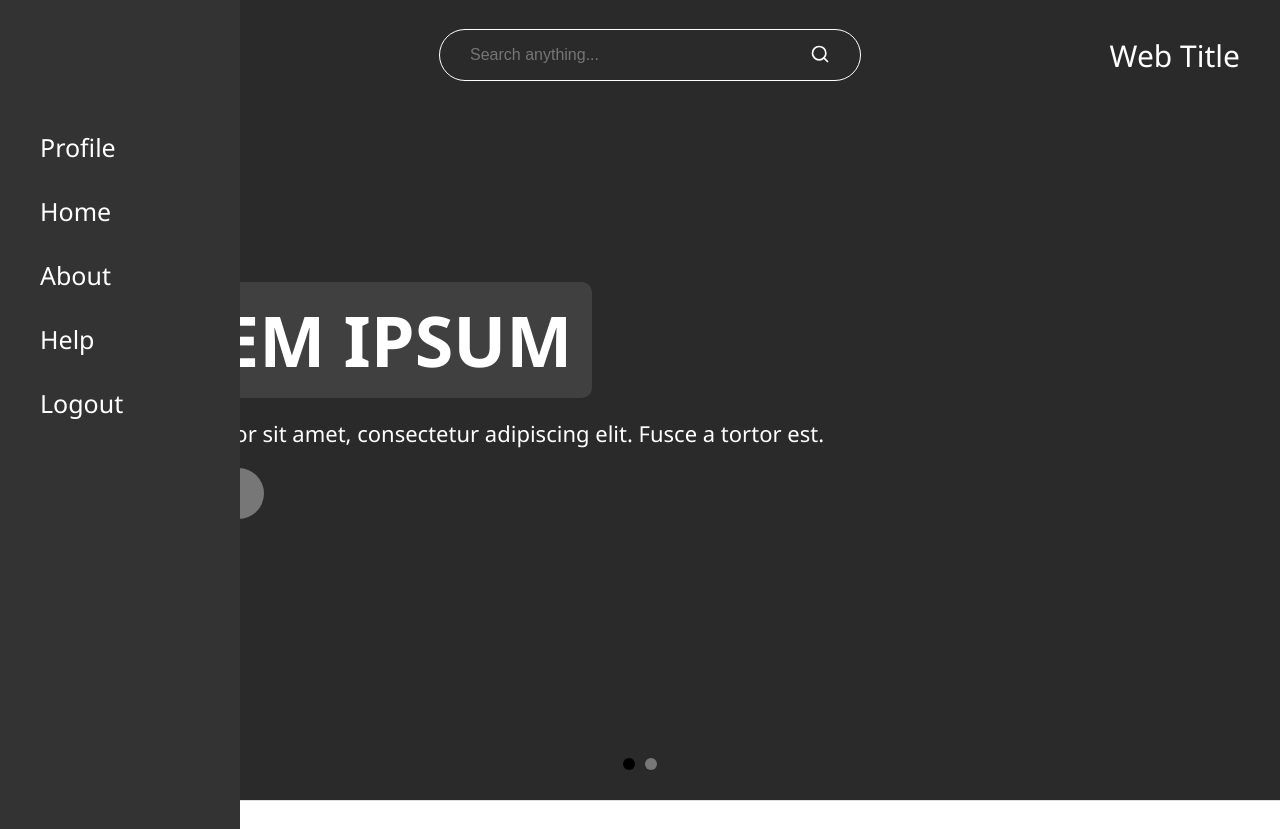
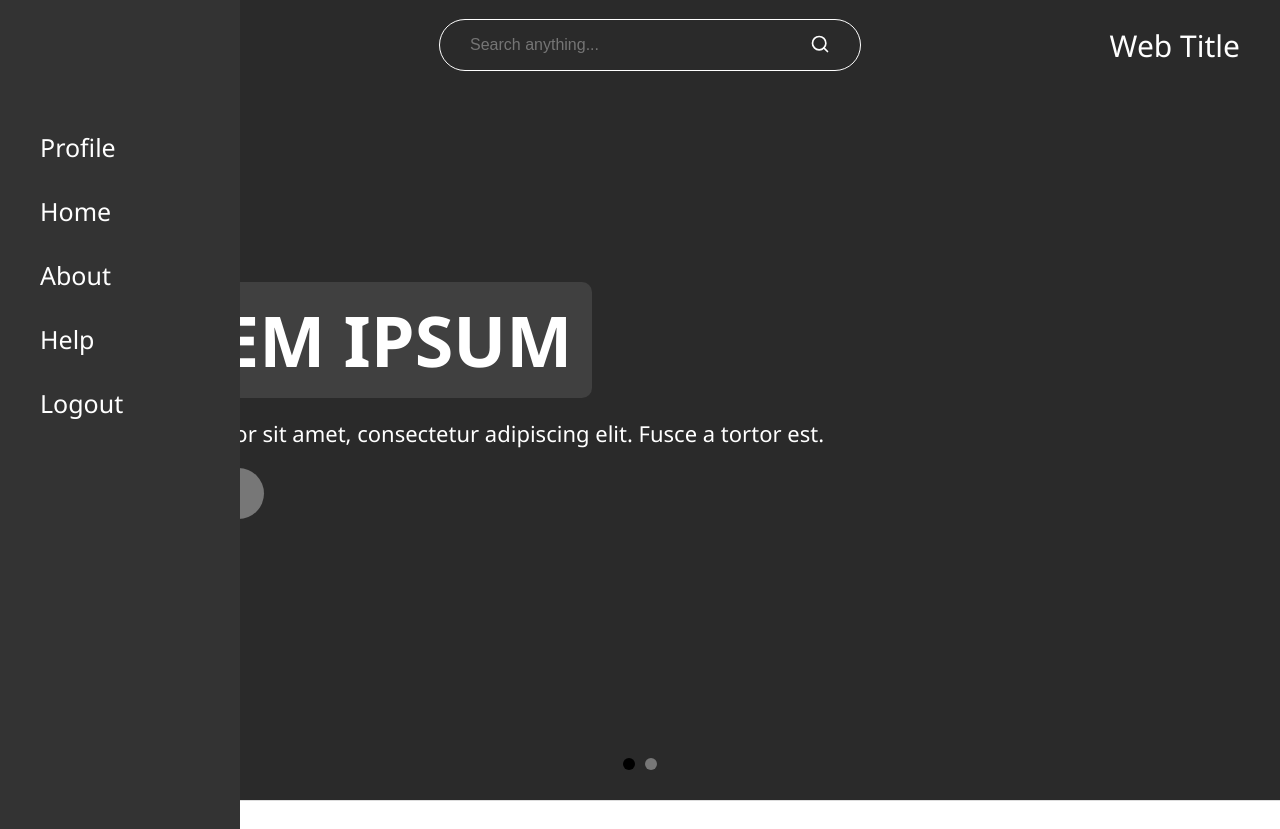
Before and after one commit to Kuroi-Ken/web-berita, a PHP site: page / in a window 1280 px wide. Shown: the top 829 px of the page. Run offline with PHP 8.4, Linux system fonts and the light colour scheme; the visitor is signed in with stand-in values (Sample User, id 1).

Commit message:
benerin menu2 (1)

```diff
--- a/css/index.css
+++ b/css/index.css
@@ -18,12 +18,11 @@ body {
   display: flex;
   justify-content: center;
   align-items: center;
-  padding: 30px 40px;
-  z-index: 999;
+  padding: 20px 40px;
+  z-index: 3;
   position: fixed;
   left: 0;
   right: 0;
-  background: #2a2a2a;
 }
 
 .search-wrapper {
@@ -188,7 +187,6 @@ body {
   width: 200%;
   height: 100%;
   transition: transform 1s ease;
-  z-index: 1;
 }
 
 .slide {
```
